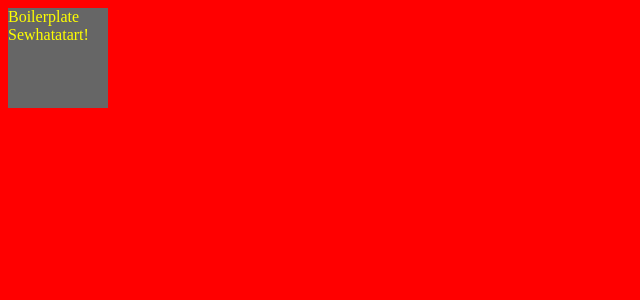
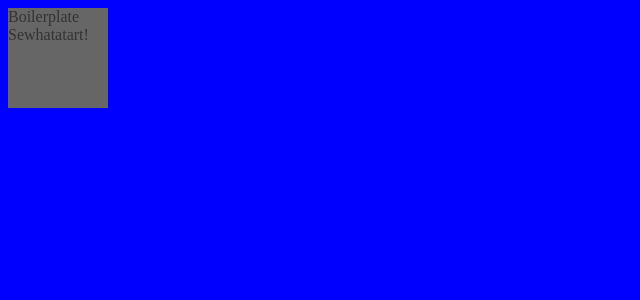
Before and after one commit to idrismakesgames/react-boilerplate, a React app: page / in a window 1280 px wide. Shown: the top 300 px of the page, without its empty margins (0-640 px from the left). Built offline with nearby package versions, Linux system fonts and the light colour scheme.

Commit message:
Happy to just import global styles into modules for variables and mixins.

```diff
--- a/build-webpack/css-settings/cssSettings.js
+++ b/build-webpack/css-settings/cssSettings.js
@@ -1,4 +1,5 @@
 const autoprefixer = require("autoprefixer");
+const postCSSVars = require("postcss-simple-vars");
 
 module.exports = {
   CSSModuleLoader: {
--- a/package.json
+++ b/package.json
@@ -29,6 +29,7 @@
     "css-loader": "^2.1.1",
     "node-sass": "^4.11.0",
     "postcss-loader": "^3.0.0",
+    "postcss-simple-vars": "^5.0.2",
     "react": "^16.8.6",
     "react-dom": "^16.8.6",
     "sass-loader": "^7.1.0",
--- a/src/containers/App.module.scss
+++ b/src/containers/App.module.scss
@@ -1,9 +1,10 @@
+@import "../global-styles/global.scss";
 .app {
   width: 100px;
   height: 100px;
   border-radius: 0;
   background: #666;
-  color: yellow;
+  color: $color1;
 
   .class1 {
     .class2 {
--- a/src/global-styles/global.scss
+++ b/src/global-styles/global.scss
@@ -1,4 +1,6 @@
 body {
   display: flex;
-  background: red;
+  background: blue;
 }
+
+$color1: #333;
```
Also changed, not shown: 4 other files (tests, documents, lock files or other folders).
